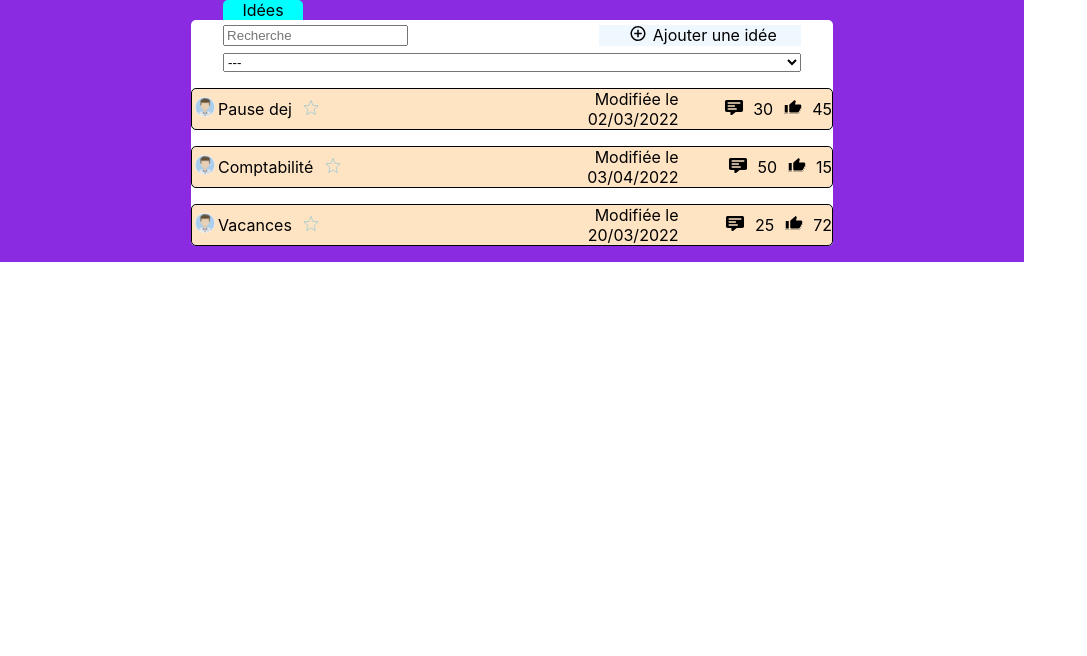
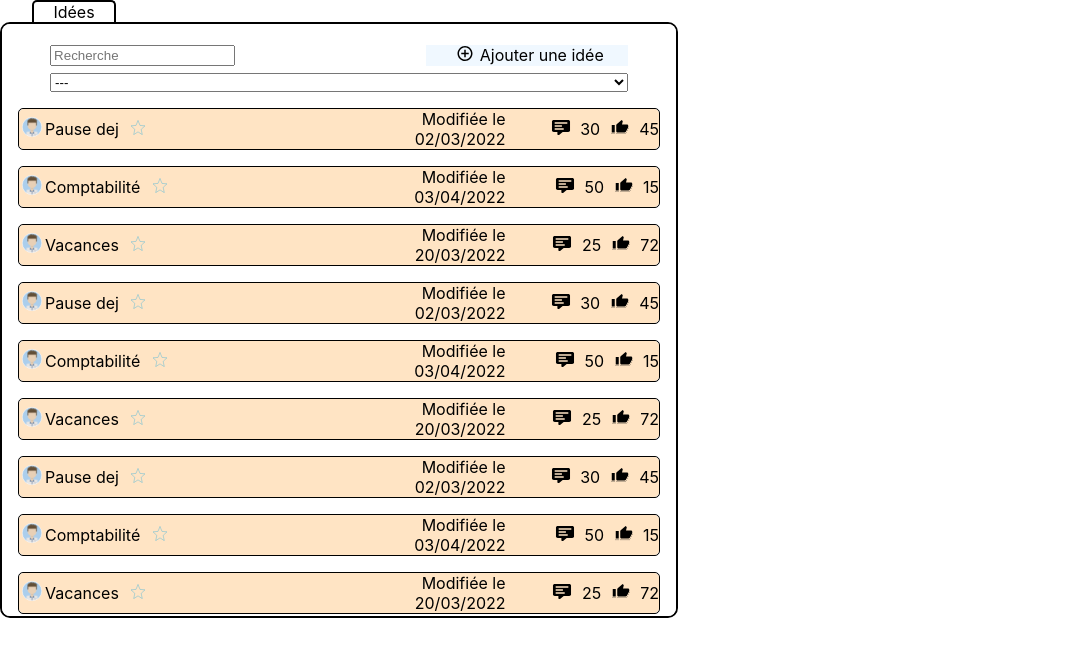
Before and after one commit to Phildev777/SalesForce, a React (Vite) app in the folder frontend/: page / in a window 1280 px wide. Shown: the top 656 px of the page, without its empty margins (0-1087 px from the left). Built offline with nearby package versions, Linux system fonts and the light colour scheme.

Commit message:
composant Main container fonctionnel + recherche par titre idee ok

```diff
--- a/frontend/src/assets/styles/Idee.css
+++ b/frontend/src/assets/styles/Idee.css
@@ -32,6 +32,11 @@
 }
 
 .published {
+  background-color: aliceblue;
+  text-align: start;
+}
+
+.theme {
   background-color: aliceblue;
   text-align: start;
 }
--- a/frontend/src/assets/styles/IdeeContainer.css
+++ /dev/null
@@ -1,24 +0,0 @@
-.ideasContainer {
-}
-.mainContainer {
-  width: 80vw;
-  height: auto;
-  display: flex;
-  flex-direction: column;
-  align-items: center;
-  background-color: blueviolet;
-}
-
-.selectionAndDisplay {
-  background-color: white;
-  border-radius: 5px;
-}
-
-.titleIdeas {
-  background-color: aqua;
-  align-self: flex-start;
-  border-radius: 5px 5px 0 0;
-  border: 1px;
-  width: 5rem;
-  margin-left: 2rem;
-}
--- /dev/null
+++ b/frontend/src/assets/styles/MainContainer.css
@@ -0,0 +1,51 @@
+.mainContainer {
+  width: fit-content;
+  height: auto;
+  display: flex;
+  flex-direction: column;
+  align-items: center;
+  background-color: transparent;
+}
+
+.selectionAndDisplay {
+  background-color: white;
+  max-height: 70vh;
+  overflow-y: scroll;
+  overflow-x: hidden;
+  scrollbar-width: none;
+  min-width: 50vw;
+  border: solid;
+  border-width: 2px;
+  border-radius: 10px;
+  padding: 1rem;
+}
+
+.selectionAndDisplay::-webkit-scrollbar-track {
+  border-radius: 10px;
+}
+
+.selectionAndDisplay::-webkit-scrollbar {
+  border-radius: 10px;
+  background: transparent;
+  width: 10px;
+  /*scroll-padding-right: 3rem;
+  height: 90%;*/
+}
+
+.selectionAndDisplay::-webkit-scrollbar-thumb {
+  background: transparent;
+  border-radius: 10px;
+  height: 1rem;
+  border: 1px solid rgb(0, 0, 0);
+}
+
+.titleIdeas {
+  background-color: white;
+  align-self: flex-start;
+  border-radius: 5px 5px 0 0;
+  border: solid;
+  border-width: 2px 2px 0 2px;
+
+  width: 5rem;
+  margin-left: 2rem;
+}
--- /dev/null
+++ b/frontend/src/components/AddIdea.jsx
@@ -0,0 +1,56 @@
+import React, { useState } from "react";
+
+function AddIdea() {
+  const themes = [
+    {
+      id: 1,
+      nom: "Travail",
+    },
+    {
+      id: 2,
+      nom: "Loisirs",
+    },
+    {
+      id: 3,
+      nom: "Cohésion d'équipe",
+    },
+  ];
+
+  const [title, setTitle] = useState("");
+  const [description, setDescription] = useState("");
+
+  return (
+    <div className="mainIdeaContainer">
+      <input
+        className="titleIdea"
+        value={title}
+        type="text"
+        placeholder="Titre"
+        onChange={(e) => setTitle(e.target.value)}
+      />{" "}
+      <form className="themeSelection">
+        <label htmlFor="theme-select">
+          <select id="theme-select">
+            <option value="">---</option>
+            {themes.map((theme) => (
+              <option key={theme.id}>{theme.nom}</option>
+            ))}
+          </select>
+        </label>
+      </form>{" "}
+      <input
+        className="descriptionIdea"
+        value={description}
+        type="text"
+        placeholder="Décrivez votre idée"
+        onChange={(e) => setDescription(e.target.value)}
+      />
+      <div className="addFile">File</div>
+      <button type="button">Add a file</button>
+      <div className="addLink">Link</div>
+      <button type="button">Add a link</button>
+    </div>
+  );
+}
+
+export default AddIdea;
--- a/frontend/src/components/Idee.jsx
+++ b/frontend/src/components/Idee.jsx
@@ -15,6 +15,7 @@ function Idee({
   comments,
   likes,
   published,
+  theme,
   selected,
   setSelected,
 }) {
@@ -61,6 +62,8 @@ function Idee({
               {comments} <img src={likeIcon} alt="likeicon" /> {likes}
             </div>
           </div>
+          <div className="theme">Thème : {theme}</div>
+
           <div className="published">Publiée par : {published}</div>
           <div className="textIdea">
             Lorem ipsum dolor sit amet. Non nulla mollitia sed atque tenetur et
@@ -90,10 +93,11 @@ function Idee({
 Idee.propTypes = {
   id: PropTypes.number.isRequired,
   title: PropTypes.string.isRequired,
-  modified: PropTypes.instanceOf(Date).isRequired,
+  modified: PropTypes.string.isRequired,
   comments: PropTypes.number.isRequired,
   likes: PropTypes.number.isRequired,
-  published: PropTypes.instanceOf(Date).isRequired,
+  published: PropTypes.string.isRequired,
+  theme: PropTypes.string.isRequired,
   selected: PropTypes.func.isRequired,
   setSelected: PropTypes.func.isRequired,
 };
--- a/frontend/src/components/IdeeContainer.jsx
+++ /dev/null
@@ -1,73 +0,0 @@
-import React, { useState } from "react";
-import "../assets/styles/IdeeContainer.css";
-import Idee from "./Idee";
-import SearchIdeaBar from "./SearchIdeaBar";
-/* import add from "../assets/addIcon.svg"; */
-
-function IdeeContainer() {
-  const detailidee = [
-    {
-      id: 1,
-      title: "Pause dej",
-      modified: "02/03/2022",
-      comments: 30,
-      likes: 45,
-      published: "30/01/2022",
-    },
-
-    {
-      id: 2,
-      title: "Comptabilité",
-      modified: "03/04/2022",
-      comments: 50,
-      likes: 15,
-      published: "25/02/2022",
-    },
-
-    {
-      id: 3,
-      title: "Vacances",
-      modified: "20/03/2022",
-      comments: 25,
-      likes: 72,
-      published: "05/01/2022",
-    },
-  ];
-
-  /*              <div className="addIdea">
-                <img src={add} alt="add" />
-                Ajouter une idée
-              </div> */
-
-  const [selected, setSelected] = useState(null);
-
-  const [searchValue, setSearchValue] = useState("");
-
-  return (
-    <div className="mainContainer">
-      <div className="ideasContainer">
-        <div className="titleIdeas">Idées</div>
-        <div className="selectionAndDisplay">
-          <SearchIdeaBar
-            searchValue={searchValue}
-            setSearchValue={setSearchValue}
-          />{" "}
-          {detailidee.map((i) => (
-            <Idee
-              title={i.title}
-              modified={i.modified}
-              comments={i.comments}
-              likes={i.likes}
-              published={i.published}
-              selected={selected}
-              setSelected={setSelected}
-              id={i.id}
-            />
-          ))}
-        </div>
-      </div>
-    </div>
-  );
-}
-
-export default IdeeContainer;
--- /dev/null
+++ b/frontend/src/components/IdeeListe.jsx
@@ -0,0 +1,123 @@
+import React, { useState } from "react";
+import PropTypes from "prop-types";
+import Idee from "./Idee";
+
+function IdeeListe({ searchValue }) {
+  const [detailidee /* SetDetailIdee */] = useState([
+    {
+      id: 1,
+      title: "Pause dej",
+      modified: "02/03/2022",
+      comments: 30,
+      likes: 45,
+      published: "30/01/2022",
+      theme: "example",
+    },
+
+    {
+      id: 2,
+      title: "Comptabilité",
+      modified: "03/04/2022",
+      comments: 50,
+      likes: 15,
+      published: "25/02/2022",
+      theme: "example",
+    },
+
+    {
+      id: 3,
+      title: "Vacances",
+      modified: "20/03/2022",
+      comments: 25,
+      likes: 72,
+      published: "05/01/2022",
+      theme: "example",
+    },
+    {
+      id: 4,
+      title: "Pause dej",
+      modified: "02/03/2022",
+      comments: 30,
+      likes: 45,
+      published: "30/01/2022",
+      theme: "example",
+    },
+
+    {
+      id: 5,
+      title: "Comptabilité",
+      modified: "03/04/2022",
+      comments: 50,
+      likes: 15,
+      published: "25/02/2022",
+      theme: "example",
+    },
+
+    {
+      id: 6,
+      title: "Vacances",
+      modified: "20/03/2022",
+      comments: 25,
+      likes: 72,
+      published: "05/01/2022",
+      theme: "example",
+    },
+    {
+      id: 7,
+      title: "Pause dej",
+      modified: "02/03/2022",
+      comments: 30,
+      likes: 45,
+      published: "30/01/2022",
+      theme: "example",
+    },
+
+    {
+      id: 8,
+      title: "Comptabilité",
+      modified: "03/04/2022",
+      comments: 50,
+      likes: 15,
+      published: "25/02/2022",
+      theme: "example",
+    },
+
+    {
+      id: 9,
+      title: "Vacances",
+      modified: "20/03/2022",
+      comments: 25,
+      likes: 72,
+      published: "05/01/2022",
+      theme: "example",
+    },
+  ]);
+  const [selected, setSelected] = useState(null);
+
+  return (
+    <div>
+      {detailidee
+        .filter((i) =>
+          i.title.toLowerCase().includes(searchValue.toLowerCase())
+        )
+        .map((i) => (
+          <Idee
+            title={i.title}
+            modified={i.modified}
+            comments={i.comments}
+            likes={i.likes}
+            published={i.published}
+            selected={selected}
+            setSelected={setSelected}
+            id={i.id}
+            theme={i.theme}
+          />
+        ))}
+    </div>
+  );
+}
+IdeeListe.propTypes = {
+  searchValue: PropTypes.string.isRequired,
+};
+
+export default IdeeListe;
--- /dev/null
+++ b/frontend/src/components/MainContainer.jsx
@@ -0,0 +1,29 @@
+import React, { useState } from "react";
+import "../assets/styles/MainContainer.css";
+/* import AddIdea from "./AddIdea"; */
+import SearchIdeaBar from "./SearchIdeaBar";
+import IdeeListe from "./IdeeListe";
+
+function IdeeContainer() {
+  const [searchValue, setSearchValue] = useState("");
+
+  return (
+    <div className="mainContainer">
+      <div className="ideasContainer">
+        <div className="titleIdeas">Idées</div>
+        <div className="selectionAndDisplay">
+          <SearchIdeaBar
+            searchValue={searchValue}
+            setSearchValue={setSearchValue}
+          />{" "}
+          <IdeeListe
+            searchValue={searchValue}
+            setSearchValue={setSearchValue}
+          />{" "}
+        </div>
+      </div>
+    </div>
+  );
+}
+
+export default IdeeContainer;
--- a/frontend/src/components/SearchIdeaBar.jsx
+++ b/frontend/src/components/SearchIdeaBar.jsx
@@ -5,7 +5,7 @@ import "../assets/styles/SearchIdeaBar.css";
 import add from "../assets/addIcon.svg";
 
 function SearchIdeaBar({ searchValue, setSearchValue }) {
-  const services = [
+  const [services /* setServices */] = React.useState([
     {
       id: 1,
       nom: "Comptabilité",
@@ -18,7 +18,7 @@ function SearchIdeaBar({ searchValue, setSearchValue }) {
       id: 3,
       nom: "Marketing",
     },
-  ];
+  ]);
 
   return (
     <div className="ideaSelection">
@@ -51,7 +51,7 @@ function SearchIdeaBar({ searchValue, setSearchValue }) {
 }
 
 SearchIdeaBar.propTypes = {
-  searchValue: PropTypes.func.isRequired,
+  searchValue: PropTypes.string.isRequired,
   setSearchValue: PropTypes.func.isRequired,
 };
 
--- a/frontend/src/pages/Home.jsx
+++ b/frontend/src/pages/Home.jsx
@@ -1,9 +1,9 @@
-import IdeeContainer from "@components/IdeeContainer";
+import MainContainer from "@components/MainContainer";
 
 export default function Home() {
   return (
     <div>
-      <IdeeContainer />
+      <MainContainer />
     </div>
   );
 }
```
Also changed, not shown: frontend/src/components/Counter.jsx (deleted, +0 -16 lines).
